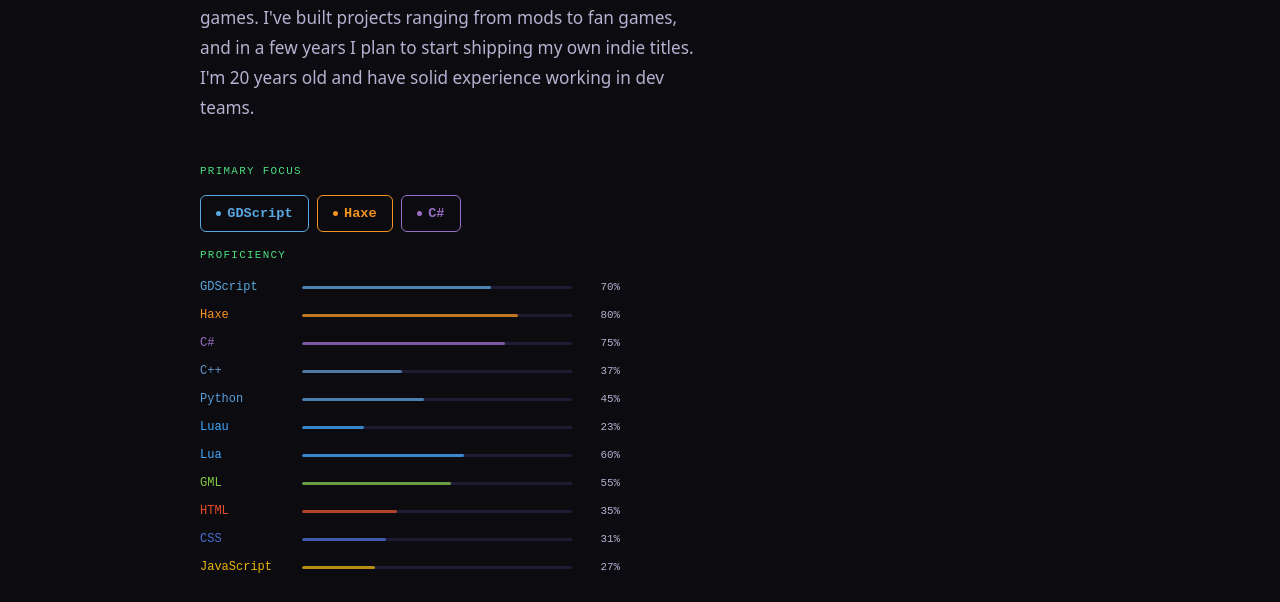
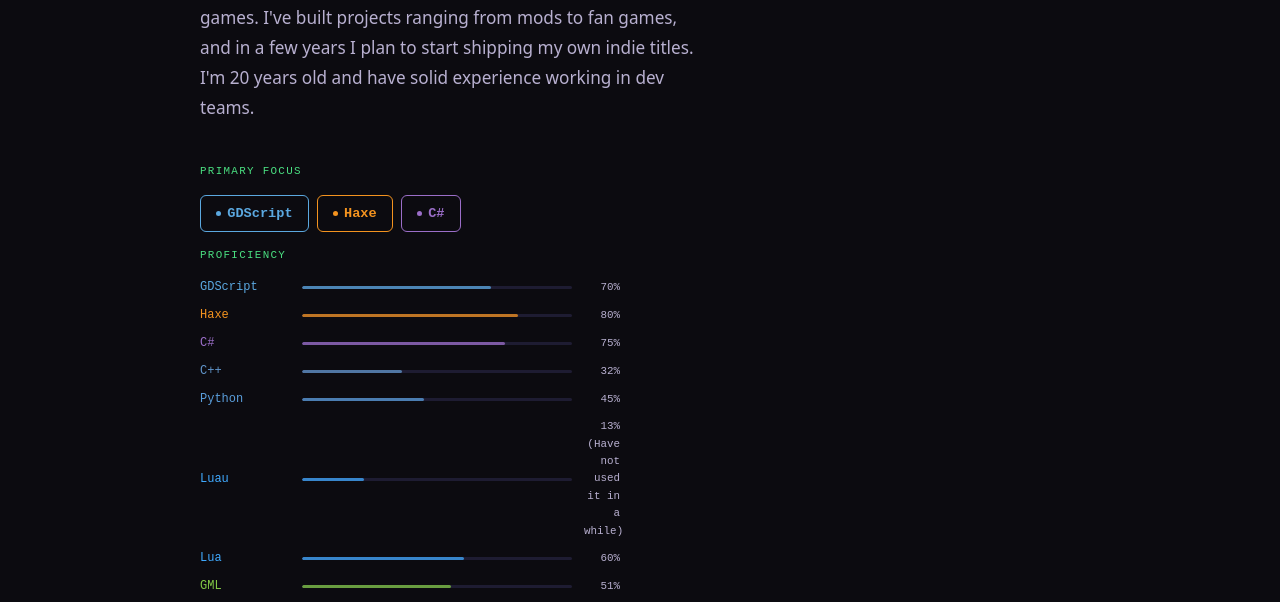
Before and after one commit to ishaeromax/ishaeromax.github.io, a plain HTML site: page index.html in a window 1280 px wide. Shown: the part 329-931 px from the top of the page. Drawn offline with Linux system fonts and the light colour scheme.

Commit message:
Updated proficiency percentages.

```diff
--- a/index.html
+++ b/index.html
@@ -62,7 +62,7 @@
       <div class="prof-row">
         <span class="prof-name c-cpp">C++</span>
         <div class="prof-track"><div class="prof-fill" style="width:37%;background:var(--cpp)"></div></div>
-        <span class="prof-pct">37%</span>
+        <span class="prof-pct">32%</span>
       </div>
 
       <div class="prof-row">
@@ -74,7 +74,7 @@
       <div class="prof-row">
         <span class="prof-name c-lua">Luau</span>
         <div class="prof-track"><div class="prof-fill" style="width:23%;background:var(--lua)"></div></div>
-        <span class="prof-pct">23%</span>
+        <span class="prof-pct">13% (Have not used it in a while)</span>
       </div>
 
       <div class="prof-row">
@@ -86,7 +86,7 @@
       <div class="prof-row">
         <span class="prof-name c-gml">GML</span>
         <div class="prof-track"><div class="prof-fill" style="width:55%;background:var(--gml)"></div></div>
-        <span class="prof-pct">55%</span>
+        <span class="prof-pct">51%</span>
       </div>
 
       <div class="prof-row">
```
